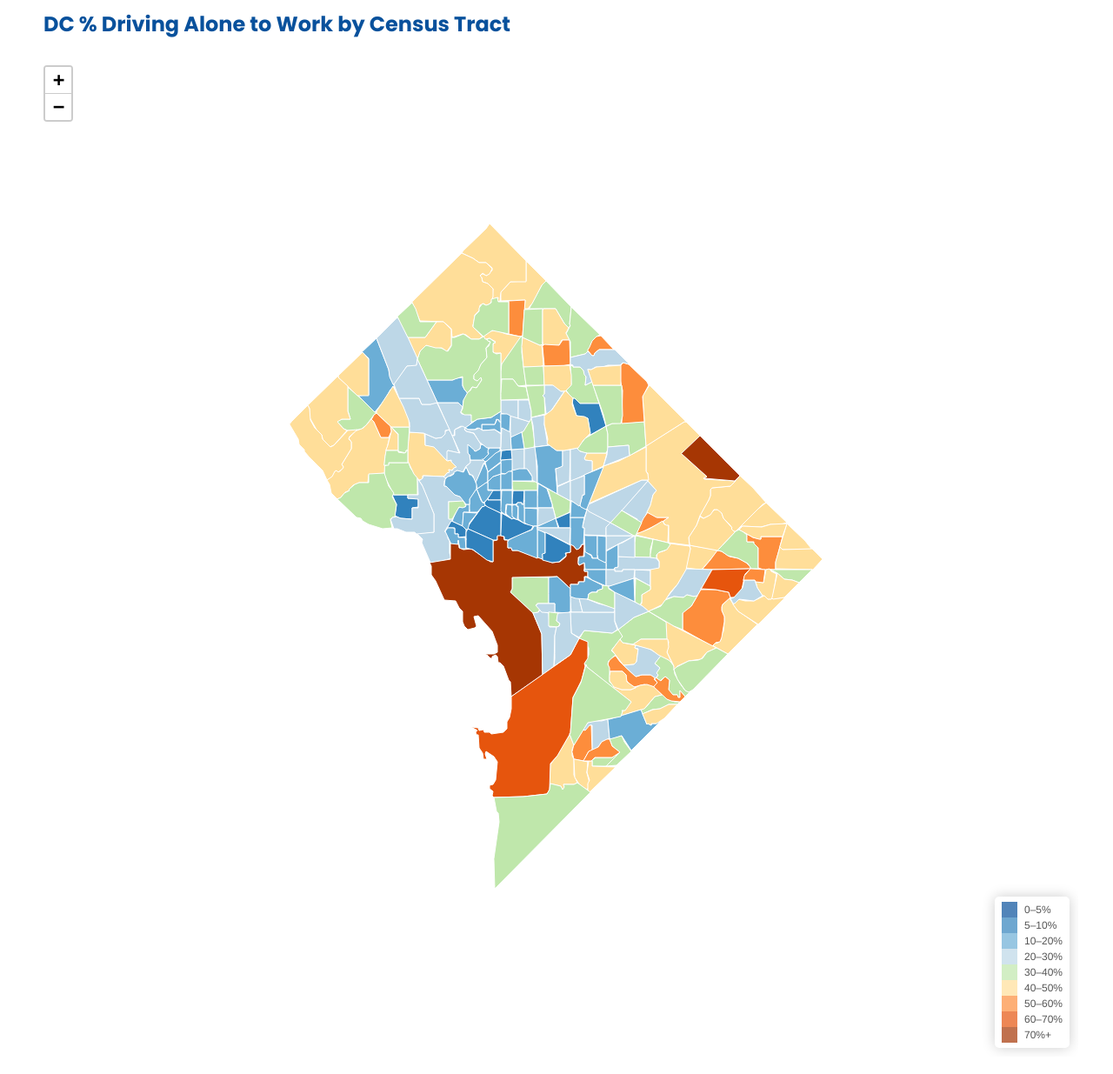
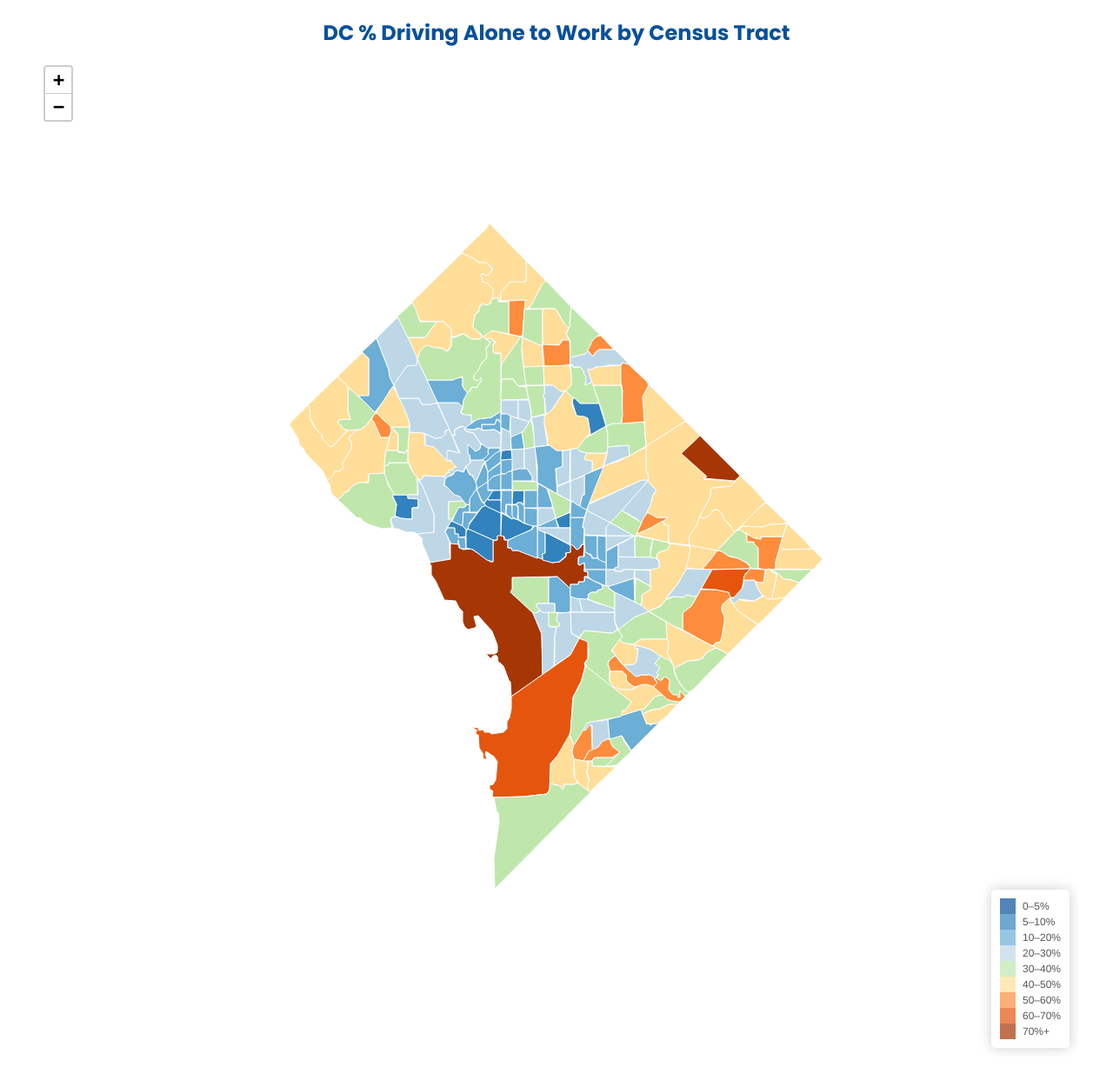
Before and after one commit to zammerman/dc-mode-share, a plain HTML site: page index.html in a window 1280 px wide. Shown: the whole page at 87% size. Drawn offline with nearby package versions, Linux system fonts and the light colour scheme.

Commit message:
Update index.html

```diff
--- a/index.html
+++ b/index.html
@@ -10,19 +10,20 @@
         body {
             margin: 0;
             padding: 0;
+            font-family: 'Poppins', sans-serif;
         }
         #container {
             width: 100%;
             max-width: 1200px;
             margin: 0 auto;
+            padding: 20px;
         }
         #map-title {
-            font-family: 'Poppins', sans-serif;
             font-size: 24px;
             font-weight: 700;
             color: #08519c;
             margin-bottom: 10px;
-            padding: 10px;
+            text-align: center;
         }
         #map {
             height: 1150px;
@@ -32,9 +33,10 @@
             line-height: 18px;
             color: #555;
             background-color: white;
-            padding: 6px 8px;
+            padding: 10px;
             border-radius: 5px;
             box-shadow: 0 0 15px rgba(0,0,0,0.2);
+            margin-bottom: 20px; /* Add margin for better positioning */
         }
         .legend i {
             width: 18px;
```
